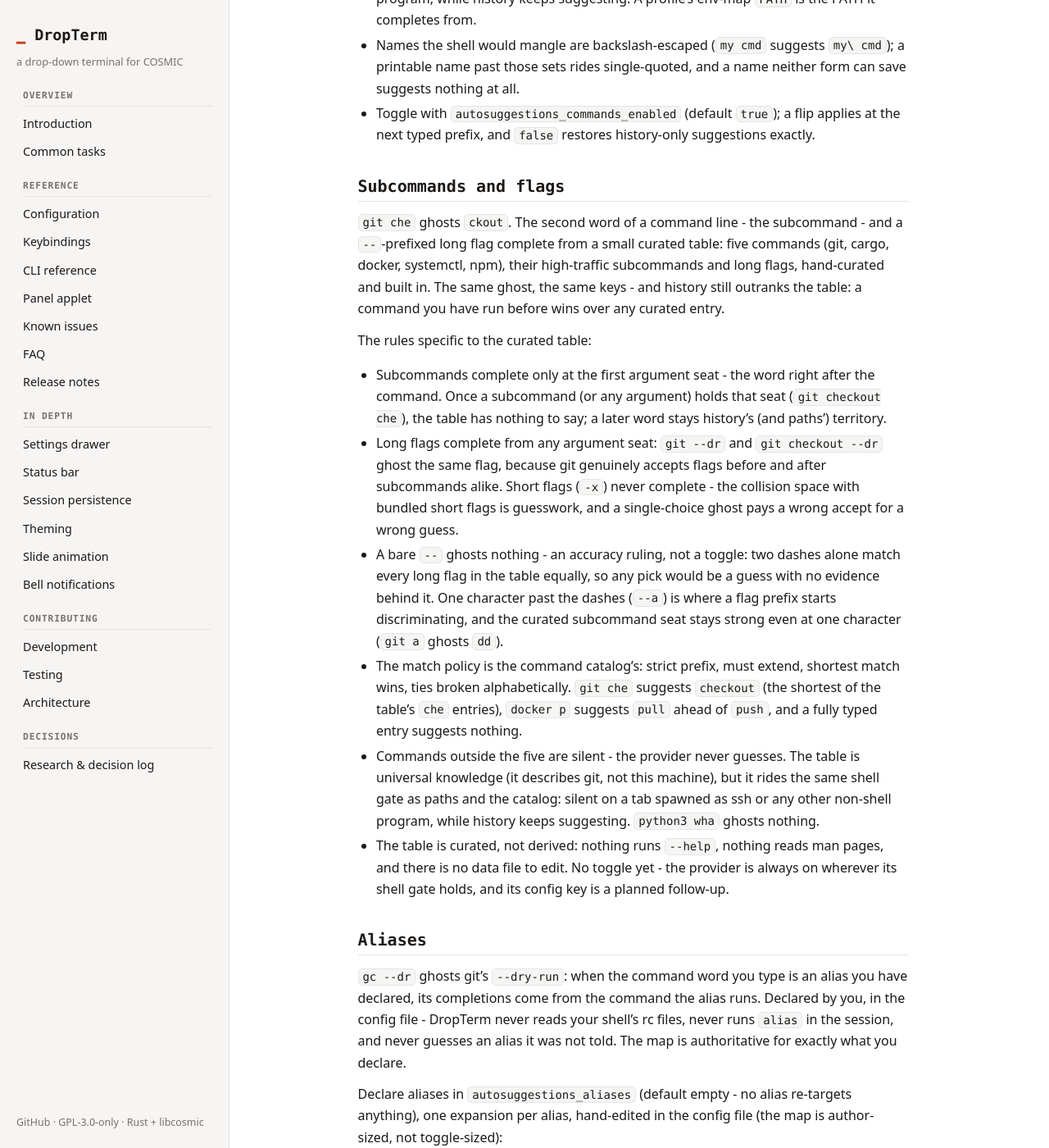
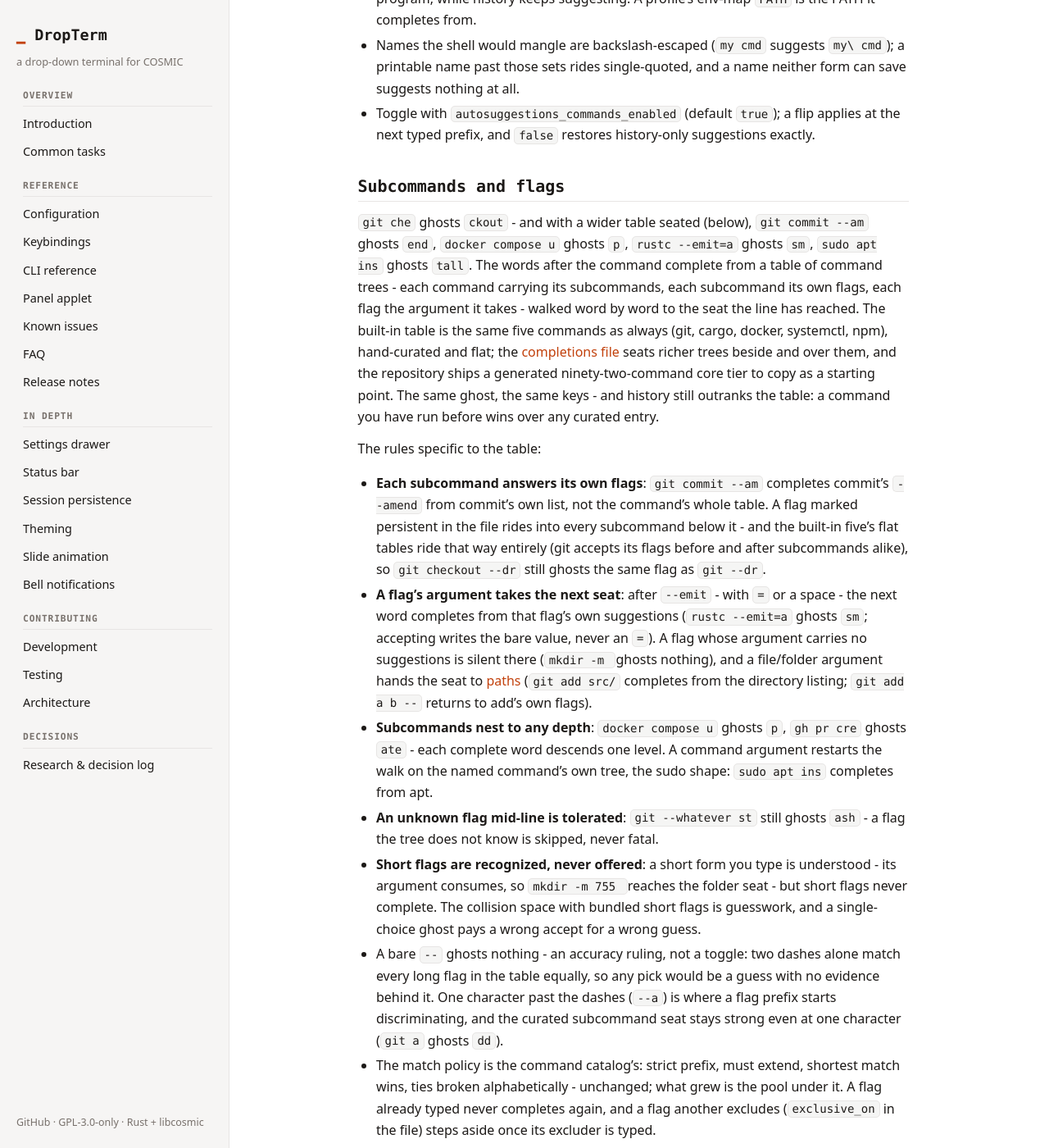
Before and after one commit to l1br3-io/cosmic-ext-dropterm, a Jekyll site: the page built from docs/autosuggestions.md, in a window 1280 px wide and 1400 px high, scrolled down 2952 px. Shown: the whole window at 82% size. Built offline with Jekyll 4.4.1, drawn with Linux system fonts in a browser that asks for light colours; our own code applies the rules of GitHub Pages for plain Markdown files; some of the changed text lies outside the part shown.

Commit message:
docs: the walker's truth — autosuggestions.md's Subcommands and flags rewritten for the seats the walk actually reaches — per-subcommand flags (a persistent flag riding into every child, the built-in five's flat tables riding that way entirely so git checkout --dr keeps its old answer), a flag's argument taking the next seat (--emit=a ghosting the bare value, never writing an equals; the mode seat's honest silence; the folder argument handing the seat to paths), nesting to any depth beside the sudo shape's restart on the named command's own tree, the unknown-flag tolerance, and short flags recognized-never-offered — the five-commands sentence replaced by the tiered truth (the built-in five flat, the completions file seating richer trees beside and over them, the repository's generated ninety-two-command core tier to copy; suggest-embed rewords to the embedded floor when it lands); the menu section's stale descriptions line corrected (the completions file's entries declare them, the menu their only surface — the data file shipped three days ago and the line still said no source carries one); docs/testing.md gaining the five manual rows — per-subcommand flags, the flag-argument seat, the nested subcommand with its description, the sudo shape, and the unknown-flag tolerance with the short-form offering rule — the first four over the core tier a hardware walk actually has; just check green, the module checkpoint (suggest-walker Task 4)

```diff
--- a/docs/autosuggestions.md
+++ b/docs/autosuggestions.md
@@ -45,16 +45,19 @@ The rules specific to command names:
 
 ## Subcommands and flags
 
-`git che` ghosts `ckout`. The second word of a command line - the subcommand - and a `--`-prefixed long flag complete from a small curated table: five commands (git, cargo, docker, systemctl, npm), their high-traffic subcommands and long flags, hand-curated and built in. The same ghost, the same keys - and history still outranks the table: a command you have run before wins over any curated entry.
+`git che` ghosts `ckout` - and with a wider table seated (below), `git commit --am` ghosts `end`, `docker compose u` ghosts `p`, `rustc --emit=a` ghosts `sm`, `sudo apt ins` ghosts `tall`. The words after the command complete from a table of command trees - each command carrying its subcommands, each subcommand its own flags, each flag the argument it takes - walked word by word to the seat the line has reached. The built-in table is the same five commands as always (git, cargo, docker, systemctl, npm), hand-curated and flat; the [completions file](configuration.md) seats richer trees beside and over them, and the repository ships a generated ninety-two-command core tier to copy as a starting point. The same ghost, the same keys - and history still outranks the table: a command you have run before wins over any curated entry.
 
-The rules specific to the curated table:
+The rules specific to the table:
 
-- Subcommands complete only at the first argument seat - the word right after the command. Once a subcommand (or any argument) holds that seat (`git checkout che`), the table has nothing to say; a later word stays history's (and paths') territory.
-- Long flags complete from any argument seat: `git --dr` and `git checkout --dr` ghost the same flag, because git genuinely accepts flags before and after subcommands alike. Short flags (`-x`) never complete - the collision space with bundled short flags is guesswork, and a single-choice ghost pays a wrong accept for a wrong guess.
+- **Each subcommand answers its own flags**: `git commit --am` completes commit's `--amend` from commit's own list, not the command's whole table. A flag marked persistent in the file rides into every subcommand below it - and the built-in five's flat tables ride that way entirely (git accepts its flags before and after subcommands alike), so `git checkout --dr` still ghosts the same flag as `git --dr`.
+- **A flag's argument takes the next seat**: after `--emit` - with `=` or a space - the next word completes from that flag's own suggestions (`rustc --emit=a` ghosts `sm`; accepting writes the bare value, never an `=`). A flag whose argument carries no suggestions is silent there (`mkdir -m ` ghosts nothing), and a file/folder argument hands the seat to [paths](#paths) (`git add src/` completes from the directory listing; `git add a b --` returns to add's own flags).
+- **Subcommands nest to any depth**: `docker compose u` ghosts `p`, `gh pr cre` ghosts `ate` - each complete word descends one level. A command argument restarts the walk on the named command's own tree, the sudo shape: `sudo apt ins` completes from apt.
+- **An unknown flag mid-line is tolerated**: `git --whatever st` still ghosts `ash` - a flag the tree does not know is skipped, never fatal.
+- **Short flags are recognized, never offered**: a short form you type is understood - its argument consumes, so `mkdir -m 755 ` reaches the folder seat - but short flags never complete. The collision space with bundled short flags is guesswork, and a single-choice ghost pays a wrong accept for a wrong guess.
 - A bare `--` ghosts nothing - an accuracy ruling, not a toggle: two dashes alone match every long flag in the table equally, so any pick would be a guess with no evidence behind it. One character past the dashes (`--a`) is where a flag prefix starts discriminating, and the curated subcommand seat stays strong even at one character (`git a` ghosts `dd`).
-- The match policy is the command catalog's: strict prefix, must extend, shortest match wins, ties broken alphabetically. `git che` suggests `checkout` (the shortest of the table's `che` entries), `docker p` suggests `pull` ahead of `push`, and a fully typed entry suggests nothing.
-- Commands outside the five are silent - the provider never guesses. The table is universal knowledge (it describes git, not this machine), but it rides the same shell gate as paths and the catalog: silent on a tab spawned as ssh or any other non-shell program, while history keeps suggesting. `python3 wha` ghosts nothing.
-- The table is curated, not derived: nothing runs `--help`, nothing reads man pages, and there is no data file to edit. No toggle yet - the provider is always on wherever its shell gate holds, and its config key is a planned follow-up.
+- The match policy is the command catalog's: strict prefix, must extend, shortest match wins, ties broken alphabetically - unchanged; what grew is the pool under it. A flag already typed never completes again, and a flag another excludes (`exclusive_on` in the file) steps aside once its excluder is typed.
+- Commands outside the table are silent - the provider never guesses. The table is universal knowledge (it describes git, not this machine), but it rides the same shell gate as paths and the catalog: silent on a tab spawned as ssh or any other non-shell program, while history keeps suggesting. `python3 wha` ghosts nothing.
+- The table is data, not derivation: nothing runs `--help`, nothing reads man pages, nothing executes - the file's schema structurally rejects scripts. No toggle yet - the provider is always on wherever its shell gate holds.
 
 ## Aliases
 
@@ -104,6 +107,6 @@ The rules:
 - **Order - the keyword's scope first**: the list ranks what your typed context already pins down above everything else - the command's own curated subcommands and flags, its cached git names, the typed token's own directory entries - and only then the matching history lines, with command names last at the command seat, where no keyword has settled and this tab's own truth stays the best context. The single-choice ghost keeps the opposite lean - history first - because one silent answer belongs to the tab's own truth, while a list that already carries the seat's scope leads with it.
 - **Keys**: Up/Down move the highlight (the list scrolls past eight rows); **Tab and Enter accept the highlighted entry only while the menu shows**; Escape and `Ctrl+Space` close it; any other key closes it first and then reaches the shell normally - the ghost's Right/Alt+Right accepts included. An accept writes the entry's completion at the prompt: typed characters, nothing executes.
 - **The bare-Tab promise**: with no menu showing, Tab is the shell's own completion key, byte-for-byte as always - `\x09`, shell tab-completion intact. Tab belongs to the menu only while a menu shows; it is never bound otherwise.
-- **Descriptions**: entries render a description beside them when their source carries one (right-aligned, dimmed). No source carries one yet; the curated table grows them as the data-file follow-up lands.
+- **Descriptions**: entries render a description beside them when their source carries one (right-aligned, dimmed) - the [completions file](configuration.md)'s entries declare them, and the menu is their only surface: the ghost never sees a description (single-choice text, locked).
 - Toggle the surface with `autosuggestions_menu_enabled` (default `true`, the Behavior section's Terminal card - "Completions menu"); a flip applies live, a showing menu closing the moment the switch lands. The ghost is untouched by either position.
 - **Auto-popup, opt-in**: `autosuggestions_menu_auto` (default `false`, the same card - "Open the menu as you type") makes the menu open on its own once your typed input collects two or more candidates, closing again when narrowing leaves one or nothing. No surveyed terminal ships auto-popup on by default - a persistent popup over a grid the terminal does not own buys its keep only for people who ask for it - so `false` keeps `Ctrl+Space` the only opener, exactly today's behavior.
```
Also changed, not shown: docs/testing.md (+5 -0 lines).
